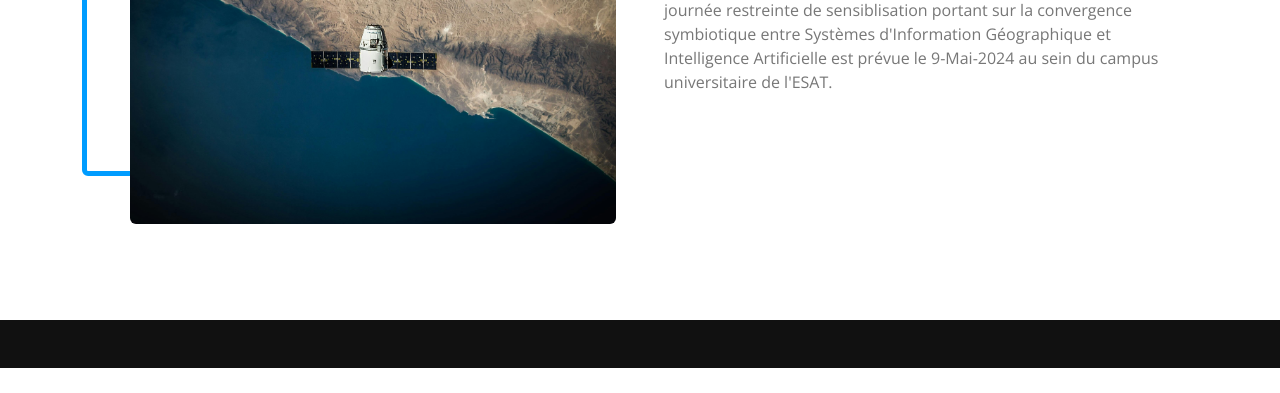
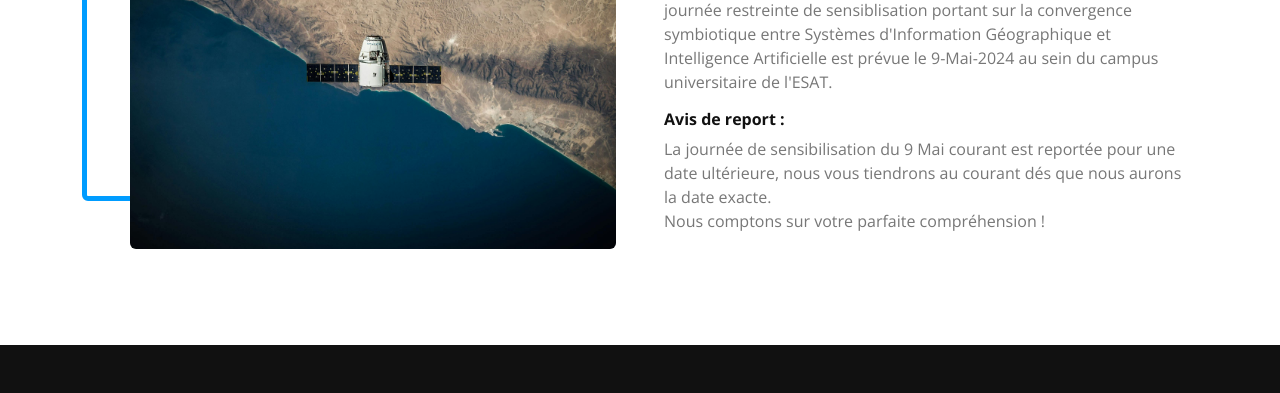
Before and after one commit to hechem969/CEF, a plain HTML site: page testimonial.html in a window 1280 px wide. Shown: the part 458-851 px from the top of the page. Before the commit the page ends 826 px from the top, so only its background shows below. Drawn offline with nearby package versions, Linux system fonts and the light colour scheme.

Commit message:
Update testimonial.html

```diff
--- a/testimonial.html
+++ b/testimonial.html
@@ -125,7 +125,11 @@
                            (représentant du leader mondial des SIG SuperMap en Tunisie) et <span class="text-primary">CEF</span>
                            (Cabinet d'Etudes & Formation) une journée restreinte de sensiblisation portant sur la convergence
                            symbiotique entre Systèmes d'Information Géographique et Intelligence Artificielle est prévue le 9-Mai-2024
-                           au sein du campus universitaire de l'ESAT.
+                           au sein du campus universitaire de l'ESAT.</p>
+                          <h6 style="font-weight: bold;">Avis de report :</h6>
+                        <p>La journée de sensibilisation du 9 Mai courant est reportée pour une date ultérieure,
+                           nous vous tiendrons au courant dés que nous aurons la date exacte.<br>
+                           Nous comptons sur votre parfaite compréhension ! </p>
                     </div>
                 </div>
             </div>
```
